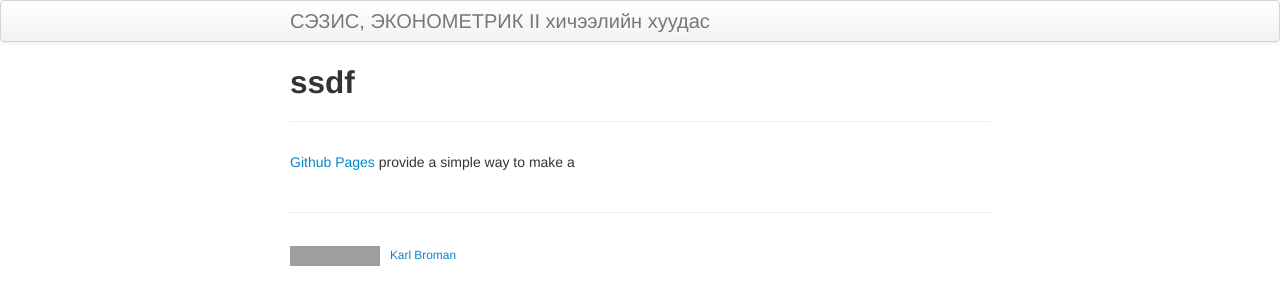
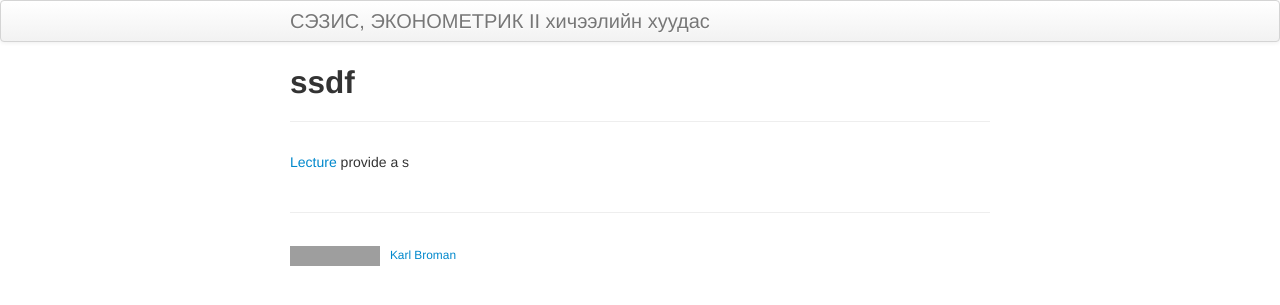
Before and after one commit to Suvd91/ecn321, a Jekyll site: the page built from index.md, in a window 1280 px wide. Shown: the top 305 px of the page. Built offline with Jekyll 4.4.1, drawn with Linux system fonts in a browser that asks for light colours; grey boxes are pictures that could not be loaded.

Commit message:
edit index.md

```diff
--- a/index.md
+++ b/index.md
@@ -5,4 +5,4 @@ tagline:
 description: Minimal tutorial on making a simple website with GitHub Pages
 ---
 
-[Github Pages](https://pages.github.com) provide a simple way to make a
+[Lecture](https://pages.github.com) provide a s
```
